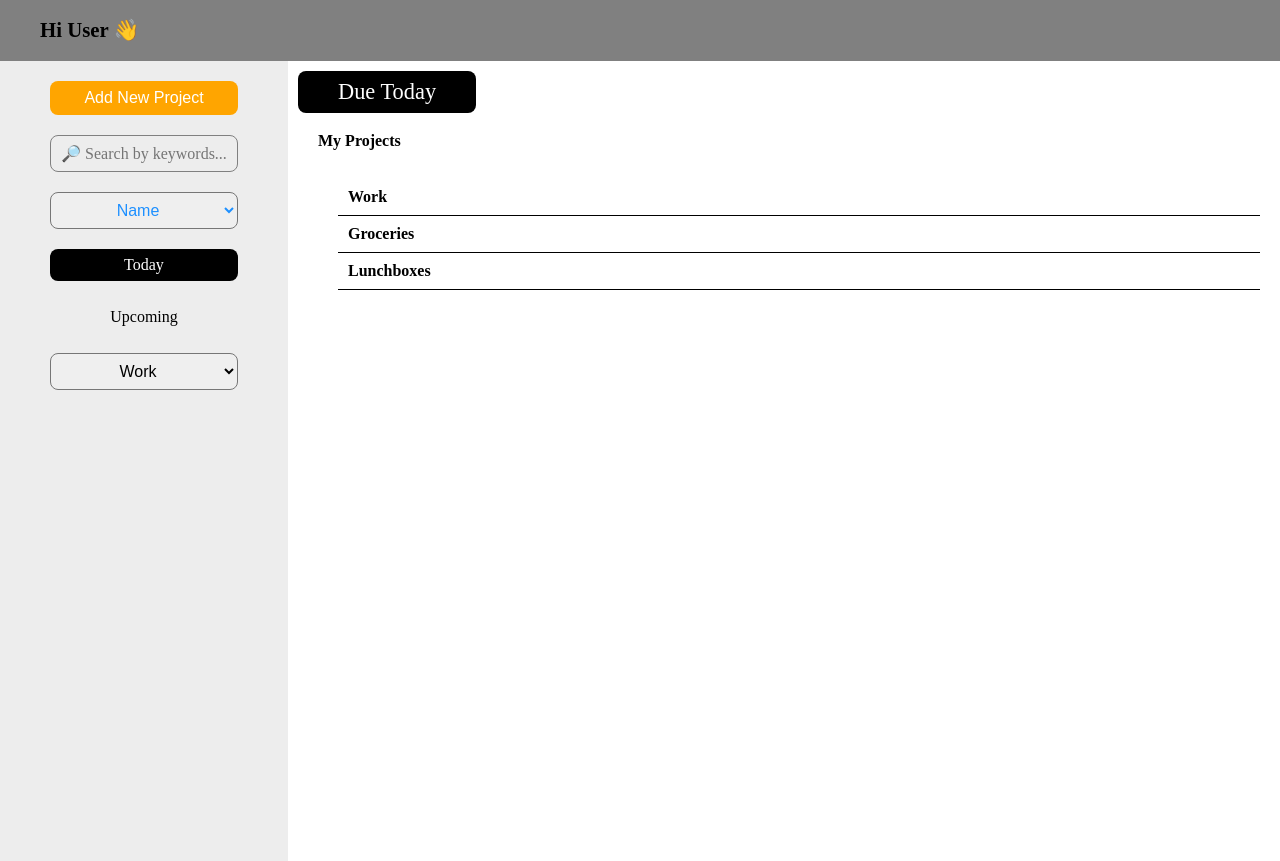
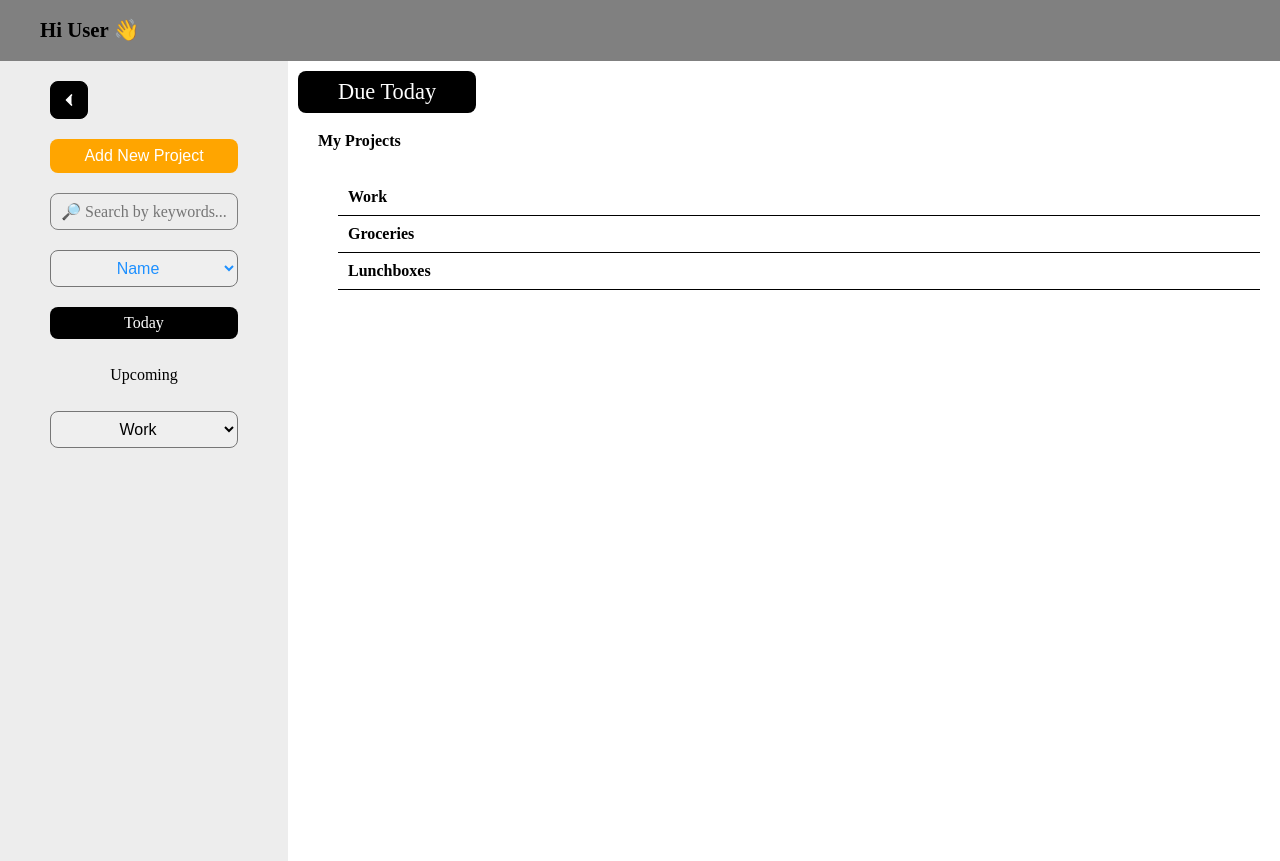
Before and after one commit to miiswom/top-todolist, a website built with webpack: page src/template.html in a window 1280 px wide. Built offline with nearby package versions, Linux system fonts and the light colour scheme.

Commit message:
Add chevron left image

```diff
--- a/package.json
+++ b/package.json
@@ -7,7 +7,9 @@
     "test": "echo \"Error: no test specified\" && exit 1",
     "clean": "rm -rf ./dist",
     "build": "webpack",
-    "dev": "webpack serve"
+    "dev": "webpack serve",
+    "predeploy": "git checkout gh-pages && git merge main --no-edit",
+    "deploy": "git add dist -f && git commit -m \"Deployment commit\" && git subtree push --prefix dist origin gh-pages"
   },
   "keywords": [],
   "author": "",
--- a/src/index.js
+++ b/src/index.js
@@ -8,4 +8,4 @@ loadHeader();
 
 loadContent();
 
-loadProjects()
+loadProjects();
--- a/src/modules/sidebar.js
+++ b/src/modules/sidebar.js
@@ -1,30 +1,40 @@
 // *** Sidebar *** //
-import { addProjectBtn } from "./sidebar-add-project-btn";
-import { searchInput } from "./sidebar-search-input";
-import { sortTasksDropdown, loadTasksDropdownOptions } from "./sidebar-tasks-dropdown";
-import { projectsSelectDropdown, loadProjectsDropdownOptions } from "./sidebar-projects-dropdown";
-const sidebar = document.querySelector("#sidebar");
+import { addProjectBtn } from './sidebar-add-project-btn';
+import { searchInput } from './sidebar-search-input';
+import {
+  sortTasksDropdown,
+  loadTasksDropdownOptions,
+} from './sidebar-tasks-dropdown';
+import {
+  projectsSelectDropdown,
+  loadProjectsDropdownOptions,
+} from './sidebar-projects-dropdown';
+import chevronLeftImg from '../asset/chevron-left.svg';
 
-const dueTodayTitle = document.createElement("h3");
-const upcomingTitle = document.createElement("h3");
+const sidebar = document.querySelector('#sidebar');
 
-sidebar.classList.add("#sidebar");
+const dueTodayTitle = document.createElement('h3');
+const upcomingTitle = document.createElement('h3');
+const chevronLeft = document.createElement('img');
 
-dueTodayTitle.textContent = "Today";
-dueTodayTitle.classList.add("selected-title");
+sidebar.classList.add('#sidebar');
 
-upcomingTitle.textContent = "Upcoming";
+dueTodayTitle.textContent = 'Today';
+dueTodayTitle.classList.add('selected-title');
 
-
+upcomingTitle.textContent = 'Upcoming';
+chevronLeft.src = chevronLeftImg;
+chevronLeft.classList.add('chevron-left');
 
 // *******/ LOGICS ********
 export function loadSidebar() {
+  sidebar.appendChild(chevronLeft);
   sidebar.appendChild(addProjectBtn);
   sidebar.appendChild(searchInput);
   sidebar.appendChild(sortTasksDropdown);
   sidebar.appendChild(dueTodayTitle);
   sidebar.appendChild(upcomingTitle);
-  sidebar.appendChild(projectsSelectDropdown)
-  loadTasksDropdownOptions()
-  loadProjectsDropdownOptions()
-};
+  sidebar.appendChild(projectsSelectDropdown);
+  loadTasksDropdownOptions();
+  loadProjectsDropdownOptions();
+}
--- a/src/styles.css
+++ b/src/styles.css
@@ -49,6 +49,13 @@ input {
   font-size: 1rem;
 }
 
+.chevron-left {
+  width: 20px;
+  border: 1px solid black;
+  background: black;
+  fill: #ffff;
+}
+
 .add-project-btn {
   color: white;
   background: orange;
```
Also changed, not shown: dist/index.html, dist/main.js, src/asset/chevron-left.svg (added).
